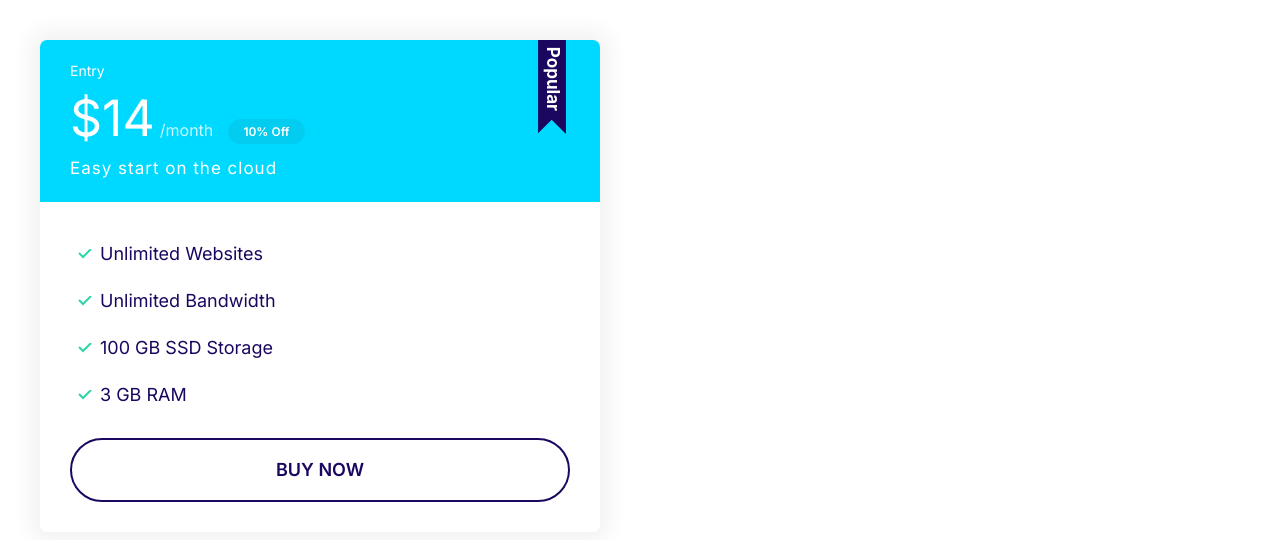
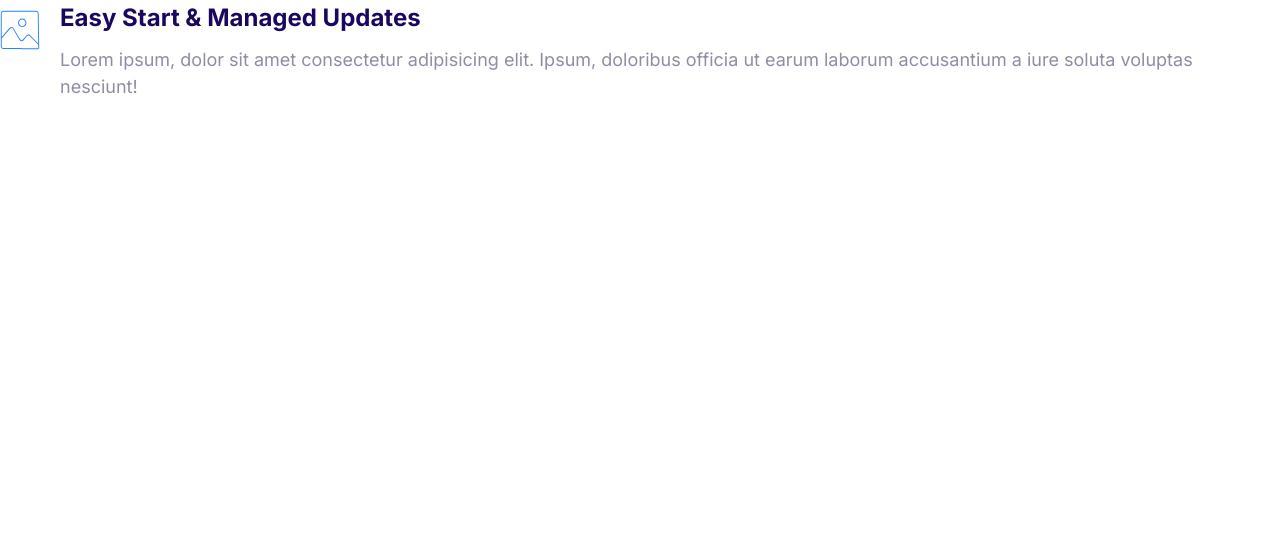
Before and after one commit to vash513/vash513-test, a plain HTML site: page index.html in a window 1280 px wide. Drawn offline with Linux system fonts and the light colour scheme.

Commit message:
Created media component.

```diff
--- a/css/styles.css
+++ b/css/styles.css
@@ -236,7 +236,9 @@ a {
 }
 
 @media screen and (min-width: 1024px) {
-  font-size: 1.5rem;
+  .btn {
+    font-size: 1.5rem;
+  }
 }
 
 /* Inputs */
@@ -361,3 +363,20 @@ a {
     font-size: 1.7rem;
   }
 }
+
+/* Media */
+.media {
+  display: flex;
+}
+
+.media__title {
+  margin-top: 0;
+}
+
+.media__body {
+  margin: 0 2rem;
+}
+
+.media__image {
+  margin-top: 1rem;
+}
--- a/index.html
+++ b/index.html
@@ -14,26 +14,19 @@
     <link rel="stylesheet" href="css/styles.css" />
   </head>
   <body>
-    <div style="width: 50%; padding: 4rem">
-      <div class="plan plan--popular">
-        <div class="card card--secondary">
-          <header class="card__header">
-            <h3 class="plan__name">Entry</h3>
-            <span class="plan__price">$14</span>
-            <span class="plan__billing-cycle">/month</span>
-            <span class="badge badge--secondary badge--small">10% Off</span>
-            <span class="plan__description">Easy start on the cloud</span>
-          </header>
-          <div class="card__body">
-            <ul class="list list--tick">
-              <li class="list__item">Unlimited Websites</li class="list__item">
-              <li class="list__item">Unlimited Bandwidth</li class="list__item">
-              <li class="list__item">100 GB SSD Storage</li class="list__item">
-              <li class="list__item">3 GB RAM</li class="list__item">
-            </ul>
-            <button class="btn btn--outline btn--block">Buy Now</button>
-          </div>
-        </div>
+    <div class="media">
+      <div class="media__image">
+        <svg class="icon icon--primary">
+          <use xlink:href="images/sprite.svg#chevron"></use>
+        </svg>
+      </div>
+      <div class="media__body">
+        <h3 class="media__title">Easy Start & Managed Updates</h3>
+        <p>
+          Lorem ipsum, dolor sit amet consectetur adipisicing elit. Ipsum,
+          doloribus officia ut earum laborum accusantium a iure soluta voluptas
+          nesciunt!
+        </p>
       </div>
     </div>
   </body>
```
Also changed, not shown: components/media.html (added, +14 -0 lines).
